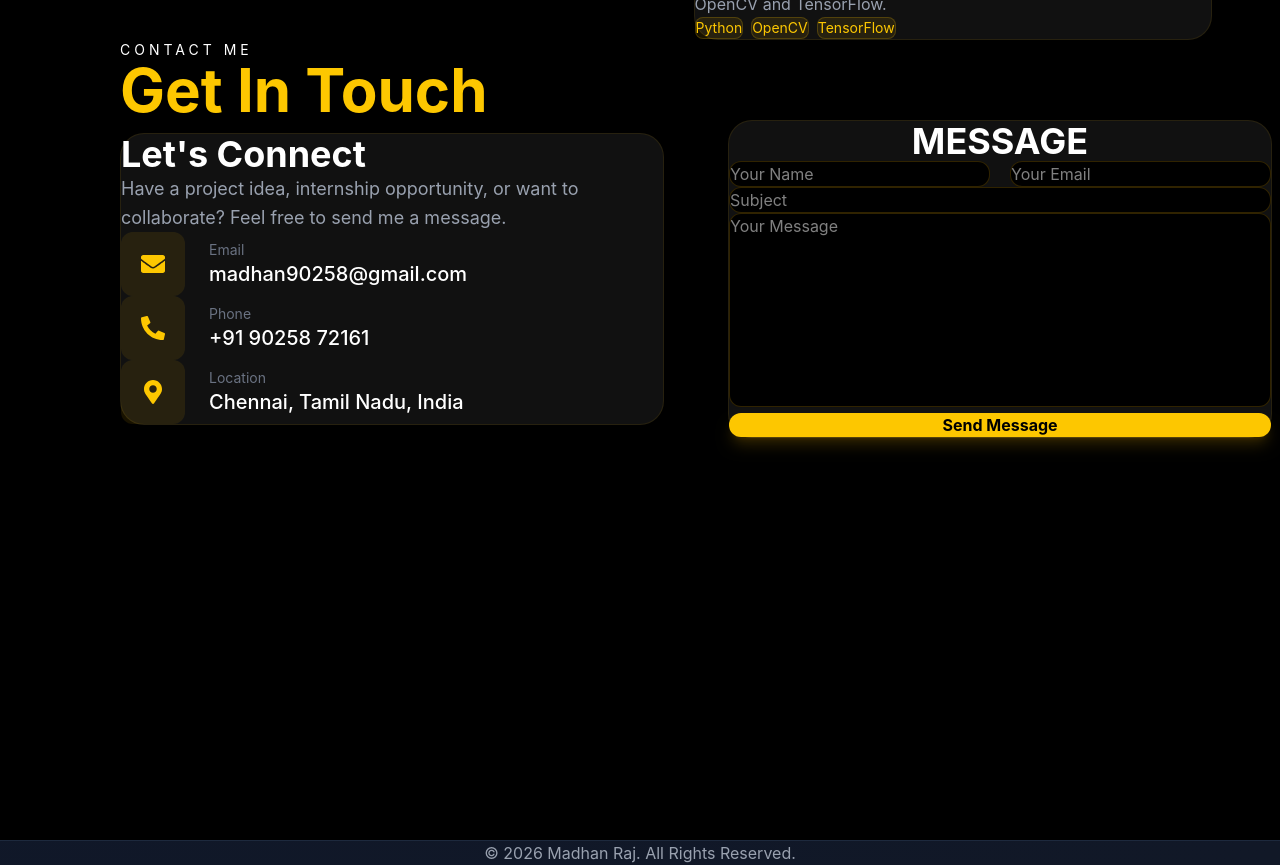
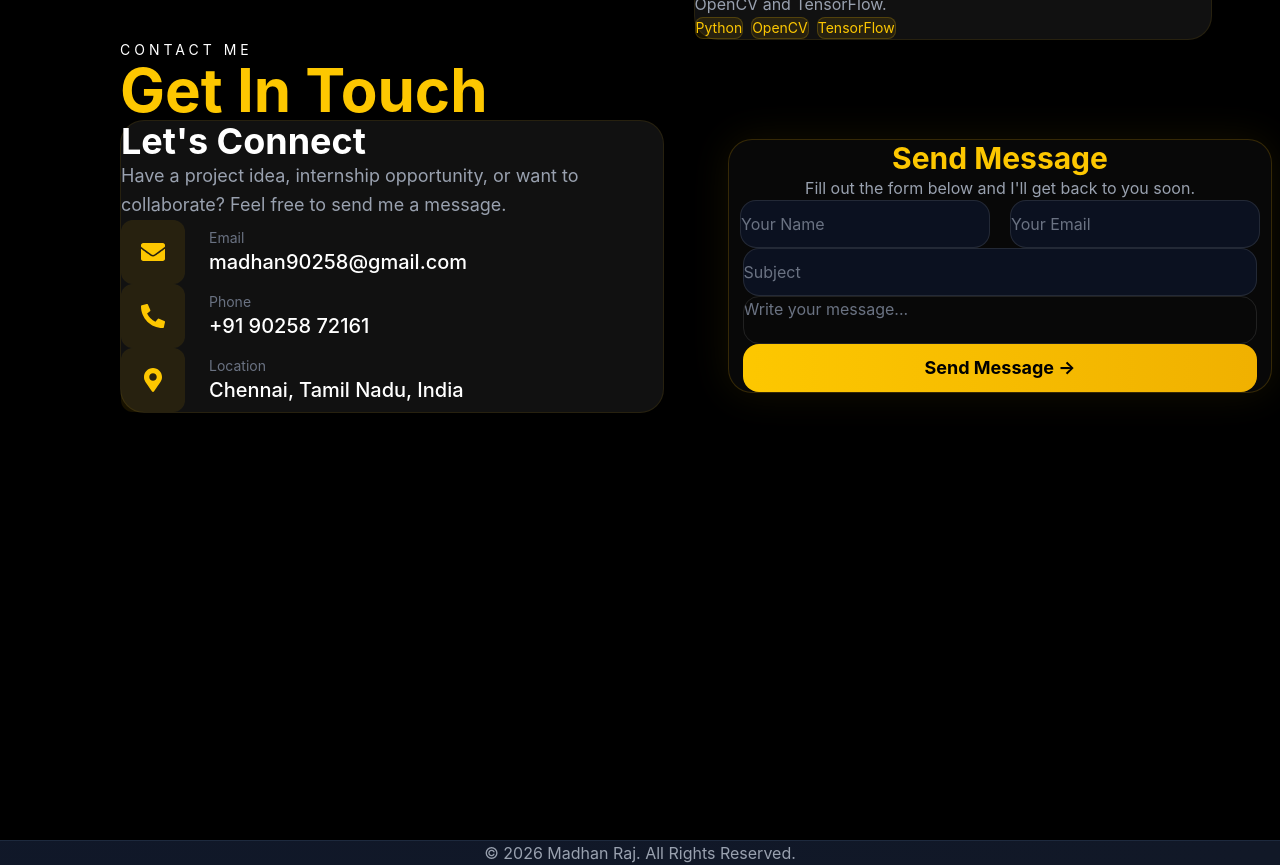
Before and after one commit to madhan90258/Potfolio, a React app in the folder frontend/: page / in a window 1280 px wide. Shown: the part 3620-4485 px from the top of the page. Built offline with nearby package versions, Linux system fonts and the light colour scheme; the HTML template or start-up script is replaced by a standard one.

Commit message:
Updated portfolio

```diff
--- a/frontend/src/components/Contact.jsx
+++ b/frontend/src/components/Contact.jsx
@@ -156,25 +156,30 @@ function Contact() {
             {/* RIGHT SIDE FORM */}
             <div
   className="
-                bg-[#111111]
-                border border-yellow-500/10
+  bg-white/[0.03]
+  backdrop-blur-xl
+  border border-yellow-500/20
   rounded-3xl
-                p-10
-                hover:border-yellow-400/30
-                transition-all
-                duration-300
+  p-12
+  lg:p-14
+  shadow-[0_0_40px_rgba(250,204,21,0.08)]
 "
 >
-              <div className="text-center">
-                <p className="text-4xl font-bold">
-                  MESSAGE
+<div className="mb-10 text-center">
+  <h3 className="text-3xl font-bold text-yellow-400">
+    Send Message
+  </h3>
+
+  <p className="text-gray-400 mt-2">
+    Fill out the form below and I'll get back to you soon.
   </p>
 </div>
 
 <form
   onSubmit={handleSubmit}
-                className="space-y-6 mt-8"
+  className="space-y-7 mt-8 flex flex-col items-center"
 >
+  {/* Name + Email */}
   <div className="grid md:grid-cols-2 gap-5">
     <input
       type="text"
@@ -184,14 +189,19 @@ function Contact() {
       placeholder="Your Name"
       required
       className="
+        mb-5
         w-full
-                      bg-black
-                      border border-yellow-500/20
-                      rounded-xl
+        h-12
+        bg-[#0b1120]
+        border border-white/10
+        rounded-2xl
         px-5
-                      py-4
+        text-white
+        placeholder:text-gray-500
         outline-none
         focus:border-yellow-400
+        focus:shadow-[0_0_20px_rgba(250,204,21,0.15)]
+        transition-all
       "
     />
 
@@ -204,17 +214,22 @@ function Contact() {
       required
       className="
          w-full
-                      bg-black
-                      border border-yellow-500/20
-                      rounded-xl
+        h-12
+        bg-[#0b1120]
+        border border-white/10
+        rounded-2xl
         px-5
-                      py-4
+        text-white
+        placeholder:text-gray-500
         outline-none
         focus:border-yellow-400
+        focus:shadow-[0_0_20px_rgba(250,204,21,0.15)]
+        transition-all
       "
     />
   </div>
 
+  {/* Subject */}
   <input
     type="text"
     name="subject"
@@ -223,59 +238,69 @@ function Contact() {
     placeholder="Subject"
     required
     className="
-                    w-full
-                    bg-black
-                    border border-yellow-500/20
-                    rounded-xl
+       w-[95%]
+      h-12
+      bg-[#0b1120]
+      border border-white/10
+      rounded-2xl
       px-5
-                    py-4
+      text-white
+      placeholder:text-gray-500
       outline-none
       focus:border-yellow-400
+      focus:shadow-[0_0_20px_rgba(250,204,21,0.15)]
+      transition-all
     "
   />
 
+  {/* Message */}
   <textarea
-                  rows="8"
+    rows="6"
     name="message"
     value={formData.message}
     onChange={handleChange}
-                  placeholder="Your Message"
+    placeholder="Write your message..."
     required
     className="
-                    w-full
-                    bg-black
-                    border border-yellow-500/20
-                    rounded-xl
+      w-[95%]
+      h-12
+      border border-white/10
+      rounded-2xl
       px-5
       py-4
+      text-white
+      placeholder:text-gray-500
       resize-none
       outline-none
       focus:border-yellow-400
+      focus:shadow-[0_0_20px_rgba(250,204,21,0.15)]
+      transition-all
     "
-                ></textarea>
+  />
 
+  {/* Submit Button */}
   <button
     type="submit"
     disabled={loading}
     className="
-                    w-full
-                    bg-yellow-400
+      w-[95%]
+      h-12
+      rounded-2xl
+      bg-gradient-to-r
+      from-yellow-400
+      to-yellow-500
       text-black
       font-bold
-                    py-4
-                    rounded-xl
-                    hover:bg-yellow-300
+      text-lg
       hover:scale-[1.02]
+      hover:shadow-[0_0_30px_rgba(250,204,21,0.35)]
       transition-all
       duration-300
-                    shadow-lg
-                    shadow-yellow-500/20
-                    disabled:opacity-70
+      disabled:opacity-60
+      disabled:cursor-not-allowed
     "
   >
-                  {loading
-                    ? "Sending..."
-                    : "Send Message"}
+    {loading ? "Sending..." : "Send Message →"}
   </button>
 </form>
             </div>
--- a/frontend/src/pages/AdminDashboard.jsx
+++ b/frontend/src/pages/AdminDashboard.jsx
@@ -11,14 +11,15 @@ import {
   FaTrash,
   FaSearch,
   FaCalendarAlt,
+  FaEdit,
 } from "react-icons/fa";
 
 function AdminDashboard() {
   const [messages, setMessages] = useState([]);
   const [loading, setLoading] = useState(true);
-
   const [search, setSearch] = useState("");
   const [selectedMessage, setSelectedMessage] = useState(null);
+  const [editMessage, setEditMessage] = useState(null);
   useEffect(() => {
     fetchMessages();
   }, []);
@@ -47,6 +48,32 @@ const deleteMessage = async (id) => {
     } catch (error) {
       console.error(error);
       toast.error("Delete failed");
+    }
+  };
+
+  const updateMessage = async () => {
+    try {
+      await API.put(`/contact/${editMessage.id}`, {
+        name: editMessage.name,
+        email: editMessage.email,
+        subject: editMessage.subject,
+        message: editMessage.message,
+      });
+
+      setMessages((prev) =>
+        prev.map((msg) =>
+          msg.id === editMessage.id
+            ? editMessage
+            : msg
+        )
+      );
+
+      setEditMessage(null);
+
+      toast.success("Message updated successfully");
+    } catch (error) {
+      console.error(error);
+      toast.error("Update failed");
     }
   };
 
@@ -461,17 +488,29 @@ if (loading) {
                         <button
                           onClick={() => setSelectedMessage(msg)}
                           className="
-                         w-11 h-11
-                         rounded-xl
-                         bg-yellow-500/10
   text-yellow-400
-                         hover:bg-yellow-500
-                         hover:text-black
+  text-lg
+  hover:text-yellow-300
   transition-all
+  duration-200
 "
                         >
                           <FaEye className="mx-auto" />
                         </button>
+
+                        <button
+                          onClick={() => setEditMessage(msg)}
+                          className="
+  text-blue-400
+  text-lg
+  hover:text-blue-300
+  transition-all
+  duration-200
+"
+                        >
+                          <FaEdit className="mx-auto" />
+                        </button>
+
 
                         <button
                           onClick={() => {
@@ -484,13 +523,11 @@ if (loading) {
                             }
                           }}
                           className="
-                            w-11 h-11
-                            rounded-xl
-                            bg-red-500/10
   text-red-400
-                            hover:bg-red-500
-                            hover:text-white
+  text-lg
+  hover:text-red-300
   transition-all
+  duration-200
 "
                         >
                           <FaTrash className="mx-auto" />
@@ -510,6 +547,93 @@ if (loading) {
           </div>
         </div>
       </div>
+      {editMessage && (
+        <div className="fixed inset-0 bg-black/70 backdrop-blur-sm flex items-center justify-center z-50">
+          <div className="w-full max-w-2xl bg-[#0f172a] border border-blue-500/20 rounded-3xl p-8 shadow-2xl">
+
+            <div className="flex justify-between items-center mb-6">
+              <h2 className="text-2xl font-bold text-blue-400">
+                Edit Message
+              </h2>
+
+              <button
+                onClick={() => setEditMessage(null)}
+                className="text-red-400 text-xl"
+              >
+                ✕
+              </button>
+            </div>
+
+            <div className="space-y-4">
+
+              <input
+                type="text"
+                value={editMessage.name}
+                onChange={(e) =>
+                  setEditMessage({
+                    ...editMessage,
+                    name: e.target.value,
+                  })
+                }
+                className="w-full bg-black border border-white/10 rounded-xl p-4"
+              />
+
+              <input
+                type="email"
+                value={editMessage.email}
+                onChange={(e) =>
+                  setEditMessage({
+                    ...editMessage,
+                    email: e.target.value,
+                  })
+                }
+                className="w-full bg-black border border-white/10 rounded-xl p-4"
+              />
+
+              <input
+                type="text"
+                value={editMessage.subject}
+                onChange={(e) =>
+                  setEditMessage({
+                    ...editMessage,
+                    subject: e.target.value,
+                  })
+                }
+                className="w-full bg-black border border-white/10 rounded-xl p-4"
+              />
+
+              <textarea
+                rows="6"
+                value={editMessage.message}
+                onChange={(e) =>
+                  setEditMessage({
+                    ...editMessage,
+                    message: e.target.value,
+                  })
+                }
+                className="w-full bg-black border border-white/10 rounded-xl p-4 resize-none"
+              />
+
+              <button
+                onClick={updateMessage}
+                className="
+            w-full
+            py-4
+            bg-blue-500
+            hover:bg-blue-600
+            rounded-xl
+            font-bold
+            transition-all
+          "
+              >
+                Update Message
+              </button>
+
+            </div>
+          </div>
+        </div>
+      )}
+
       {selectedMessage && (
         <div className="fixed inset-0 bg-black/70 backdrop-blur-sm flex items-center justify-center z-50">
           <div className="w-full max-w-2xl bg-[#0f172a] border border-yellow-500/20 rounded-3xl p-8 shadow-2xl">
```
Also changed, not shown: 1 other file (tests, documents, lock files or other folders). Lines whose indentation alone changed are shown as unchanged.
